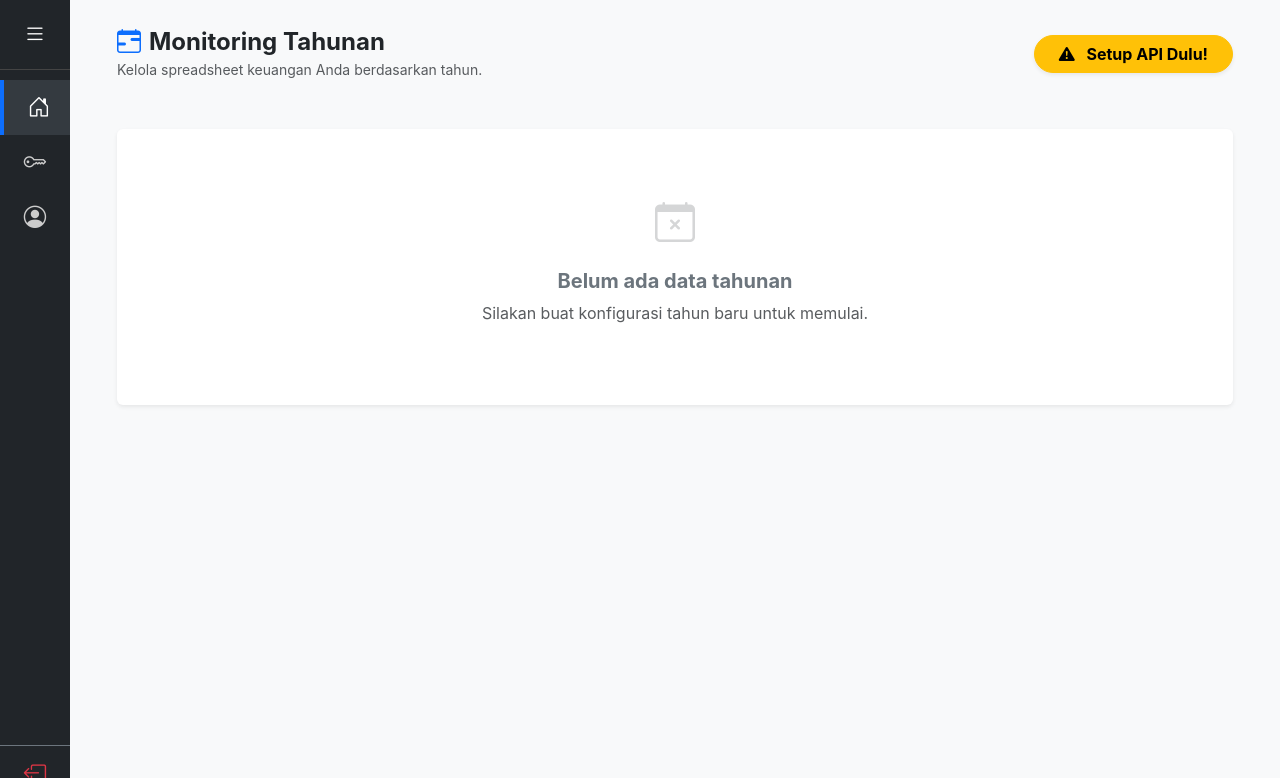
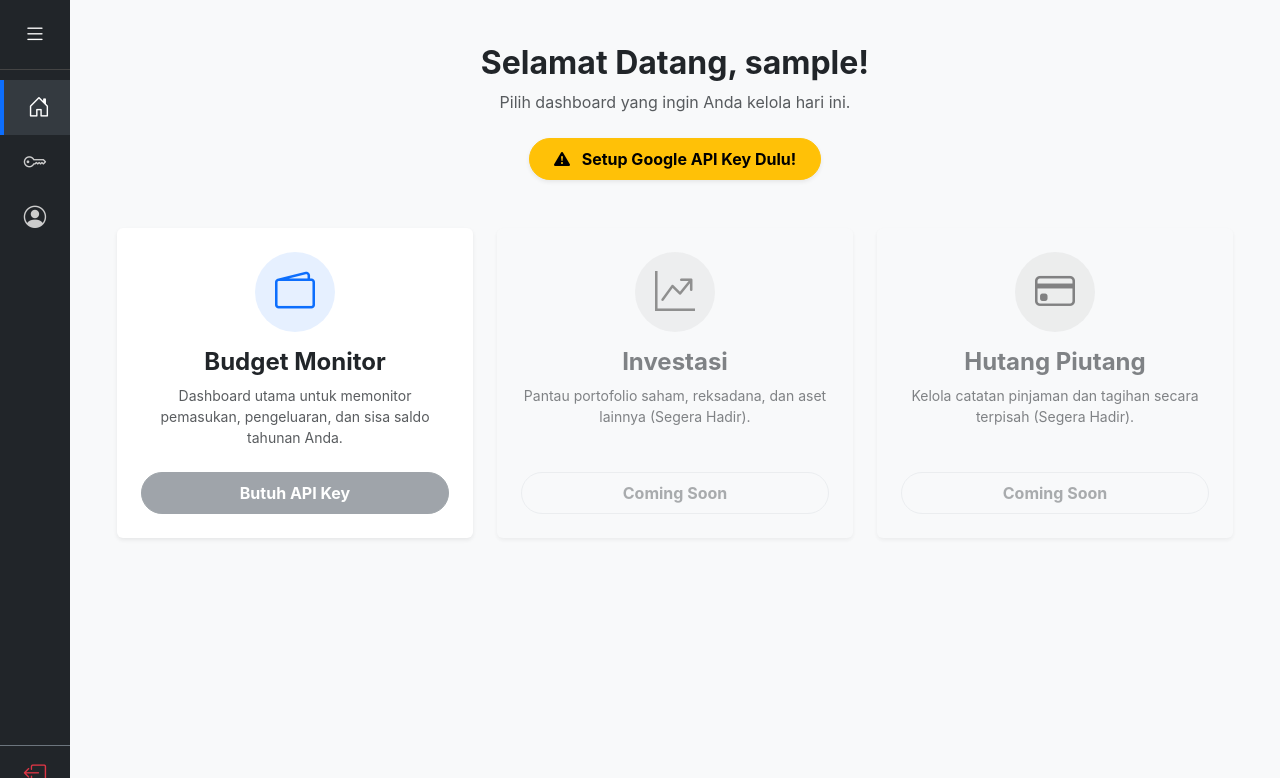
Before and after one commit to esasae023/money-management, a Flask app: page /home in a window 1280 px wide. Shown: the top 778 px of the page. Run offline with Flask 3, Linux system fonts and the light colour scheme; the visitor is signed in with stand-in values (Sample User, id 1); data that the repository does not hold is empty.

Commit message:
Update home screen

```diff
--- a/app.py
+++ b/app.py
@@ -283,14 +283,20 @@ def profile():
 @app.route('/home')
 @login_required
 def home():
-    # Menampilkan Folder sebagai 'Tahun'
-    folders = MonitorFolder.query.filter_by(user_id=current_user.id).all()
-    # Cek apakah Global Settings sudah ada isinya
+    # Halaman ini sekarang adalah HUB UTAMA (Pilih Tipe Dashboard)
+    # Kita hanya perlu cek apakah API Key ada untuk mengaktifkan tombol
     global_set = GlobalSettings.query.filter_by(user_id=current_user.id).first()
     has_creds = False
     if global_set and global_set.google_creds_encrypted:
         has_creds = True
-    return render_template('home.html', folders=folders, has_global=has_creds)
+    return render_template('home.html', has_global=has_creds)
+
+@app.route('/dashboard/select-year')
+@login_required
+def select_year():
+    # Ini adalah logika Home yang LAMA (Menampilkan daftar Tahun)
+    folders = MonitorFolder.query.filter_by(user_id=current_user.id).all()
+    return render_template('select_year.html', folders=folders)
 
 @app.route('/settings/global', methods=['GET', 'POST'])
 @login_required
@@ -355,11 +361,11 @@ def settings_global():
 @app.route('/folder/create', methods=['POST'])
 @login_required
 def create_folder():
-    # Folder disini kita anggap sebagai 'Tahun' secara terminologi UI
     new_folder = MonitorFolder(name=request.form['name'], spreadsheet_url=request.form['url'], user_id=current_user.id)
     db.session.add(new_folder)
     db.session.commit()
-    return redirect(url_for('home'))
+    # Redirect kembali ke halaman pilih tahun, bukan home utama
+    return redirect(url_for('select_year'))
 
 @app.route('/folder/<int:folder_id>/settings', methods=['GET', 'POST'])
 @login_required
--- a/templates/home.html
+++ b/templates/home.html
@@ -2,92 +2,95 @@
 
 {% block content %}
 <div class="container pb-5">
-    <div class="d-flex justify-content-between align-items-center mb-5 mt-2">
-        <div>
-            <h4 class="fw-bold text-dark m-0">
-                <i class="bi bi-calendar-range me-2 text-primary"></i>Monitoring Tahunan
-            </h4>
-            <small class="text-muted">Kelola spreadsheet keuangan Anda berdasarkan tahun.</small>
+
+    <div class="text-center mb-5 mt-4">
+        <h2 class="fw-bold text-dark">Selamat Datang, {{ current_user.username }}!</h2>
+        <p class="text-muted">Pilih dashboard yang ingin Anda kelola hari ini.</p>
+
+        {% if not has_global %}
+        <div class="d-inline-block mt-2">
+            <a href="{{ url_for('settings_global') }}" class="btn btn-warning rounded-pill shadow-sm fw-bold px-4 py-2 hover-scale">
+                <i class="bi bi-exclamation-triangle-fill me-2"></i> Setup Google API Key Dulu!
+            </a>
         </div>
-        <div>
-            {% if not has_global %}
-            <a href="{{ url_for('settings_global') }}" class="btn btn-warning rounded-pill shadow-sm fw-bold px-4">
-                <i class="bi bi-exclamation-triangle-fill me-2"></i> Setup API Dulu!
-            </a>
-            {% else %}
-            <button class="btn btn-primary rounded-pill shadow-sm fw-bold px-4" data-bs-toggle="modal" data-bs-target="#newFolderModal">
-                <i class="bi bi-plus-lg me-2"></i> Tambah Tahun
-            </button>
-            {% endif %}
-        </div>
+        {% endif %}
     </div>
 
-    <div class="row g-4">
-        {% for folder in folders %}
+    <div class="row g-4 justify-content-center">
+
         <div class="col-md-6 col-lg-4">
-            <div class="card h-100 shadow-sm hover-scale border-0">
-                <div class="card-body p-4 d-flex flex-column text-center">
-
-                    <div class="mb-3">
-                        <div class="bg-primary bg-opacity-10 text-primary rounded-circle d-inline-flex align-items-center justify-content-center" style="width: 60px; height: 60px;">
-                            <i class="bi bi-journal-bookmark-fill fs-3"></i>
-                        </div>
+            <div class="card h-100 border-0 shadow-sm hover-scale card-dashboard-menu">
+                <div class="card-body p-4 text-center d-flex flex-column align-items-center">
+                    <div class="icon-wrapper bg-primary bg-opacity-10 text-primary mb-3">
+                        <i class="bi bi-wallet2 fs-1"></i>
                     </div>
-
-                    <h5 class="card-title fw-bold text-dark mb-1">{{ folder.name }}</h5>
-                    <p class="text-muted small text-truncate mb-4 px-2">
-                        <i class="bi bi-link-45deg me-1"></i> {{ folder.spreadsheet_url }}
+                    <h4 class="fw-bold text-dark">Budget Monitor</h4>
+                    <p class="text-muted small mb-4">
+                        Dashboard utama untuk memonitor pemasukan, pengeluaran, dan sisa saldo tahunan Anda.
                     </p>
 
-                    <div class="mt-auto d-grid gap-2">
-                        <a href="{{ url_for('dashboard', folder_id=folder.id) }}" class="btn btn-primary rounded-pill fw-bold">
-                            Buka Dashboard
-                        </a>
-                        <a href="{{ url_for('folder_settings', folder_id=folder.id) }}" class="btn btn-light text-secondary rounded-pill fw-bold border">
-                            <i class="bi bi-gear-fill me-1"></i> Konfigurasi
-                        </a>
-                    </div>
+                    {% if has_global %}
+                    <a href="{{ url_for('select_year') }}" class="btn btn-primary rounded-pill fw-bold w-100 mt-auto py-2 shadow-sm">
+                        Buka Dashboard <i class="bi bi-arrow-right ms-1"></i>
+                    </a>
+                    {% else %}
+                    <button class="btn btn-secondary rounded-pill fw-bold w-100 mt-auto py-2" disabled>
+                        Butuh API Key
+                    </button>
+                    {% endif %}
                 </div>
             </div>
         </div>
-        {% else %}
-        <div class="col-12">
-            <div class="card border-0 shadow-sm text-center py-5">
-                <div class="card-body">
-                    <div class="text-muted mb-3 opacity-25">
-                        <i class="bi bi-calendar-x fs-1" style="font-size: 4rem;"></i>
+
+        <div class="col-md-6 col-lg-4">
+            <div class="card h-100 border-0 shadow-sm opacity-75" style="background: #f8f9fa;">
+                <div class="card-body p-4 text-center d-flex flex-column align-items-center">
+                    <div class="icon-wrapper bg-success bg-opacity-10 text-success mb-3 grayscale-icon">
+                        <i class="bi bi-graph-up-arrow fs-1"></i>
                     </div>
-                    <h5 class="fw-bold text-secondary">Belum ada data tahunan</h5>
-                    <p class="text-muted">Silakan buat konfigurasi tahun baru untuk memulai.</p>
+                    <h4 class="fw-bold text-muted">Investasi</h4>
+                    <p class="text-muted small mb-4">
+                        Pantau portofolio saham, reksadana, dan aset lainnya (Segera Hadir).
+                    </p>
+                    <button class="btn btn-light border rounded-pill fw-bold w-100 mt-auto py-2 text-muted" disabled>
+                        Coming Soon
+                    </button>
                 </div>
             </div>
         </div>
-        {% endfor %}
+
+        <div class="col-md-6 col-lg-4">
+            <div class="card h-100 border-0 shadow-sm opacity-75" style="background: #f8f9fa;">
+                <div class="card-body p-4 text-center d-flex flex-column align-items-center">
+                    <div class="icon-wrapper bg-danger bg-opacity-10 text-danger mb-3 grayscale-icon">
+                        <i class="bi bi-credit-card fs-1"></i>
+                    </div>
+                    <h4 class="fw-bold text-muted">Hutang Piutang</h4>
+                    <p class="text-muted small mb-4">
+                        Kelola catatan pinjaman dan tagihan secara terpisah (Segera Hadir).
+                    </p>
+                    <button class="btn btn-light border rounded-pill fw-bold w-100 mt-auto py-2 text-muted" disabled>
+                        Coming Soon
+                    </button>
+                </div>
+            </div>
+        </div>
+
     </div>
 </div>
 
-<div class="modal fade" id="newFolderModal" tabindex="-1">
-    <div class="modal-dialog modal-dialog-centered">
-        <form method="POST" action="{{ url_for('create_folder') }}" class="modal-content border-0 shadow-lg rounded-4">
-            <div class="modal-header border-0 pb-0 pt-4 px-4">
-                <h5 class="modal-title fw-bold"><i class="bi bi-calendar-plus me-2 text-success"></i>Tambah Tahun Baru</h5>
-                <button type="button" class="btn-close" data-bs-dismiss="modal"></button>
-            </div>
-            <div class="modal-body p-4">
-                <div class="mb-3">
-                    <label class="form-label small fw-bold text-muted">NAMA TAHUN / LABEL</label>
-                    <input type="text" name="name" class="form-control form-control-auth" placeholder="Contoh: Keuangan 2026" required>
-                </div>
-                <div class="mb-3">
-                    <label class="form-label small fw-bold text-muted">LINK SPREADSHEET</label>
-                    <input type="url" name="url" class="form-control form-control-auth" placeholder="https://docs.google.com/..." required>
-                </div>
-            </div>
-            <div class="modal-footer border-0 px-4 pb-4 pt-0">
-                <button type="button" class="btn btn-light rounded-pill px-4 fw-bold" data-bs-dismiss="modal">Batal</button>
-                <button type="submit" class="btn btn-primary rounded-pill px-4 fw-bold">Simpan</button>
-            </div>
-        </form>
-    </div>
-</div>
+<style>
+    .icon-wrapper {
+        width: 80px; height: 80px;
+        border-radius: 50%;
+        display: flex; align-items: center; justify-content: center;
+        transition: transform 0.3s;
+    }
+    .card-dashboard-menu:hover .icon-wrapper {
+        transform: scale(1.1);
+    }
+    .grayscale-icon {
+        filter: grayscale(100%);
+    }
+</style>
 {% endblock %}
```
Also changed, not shown: templates/select_year.html (added, +92 -0 lines).
